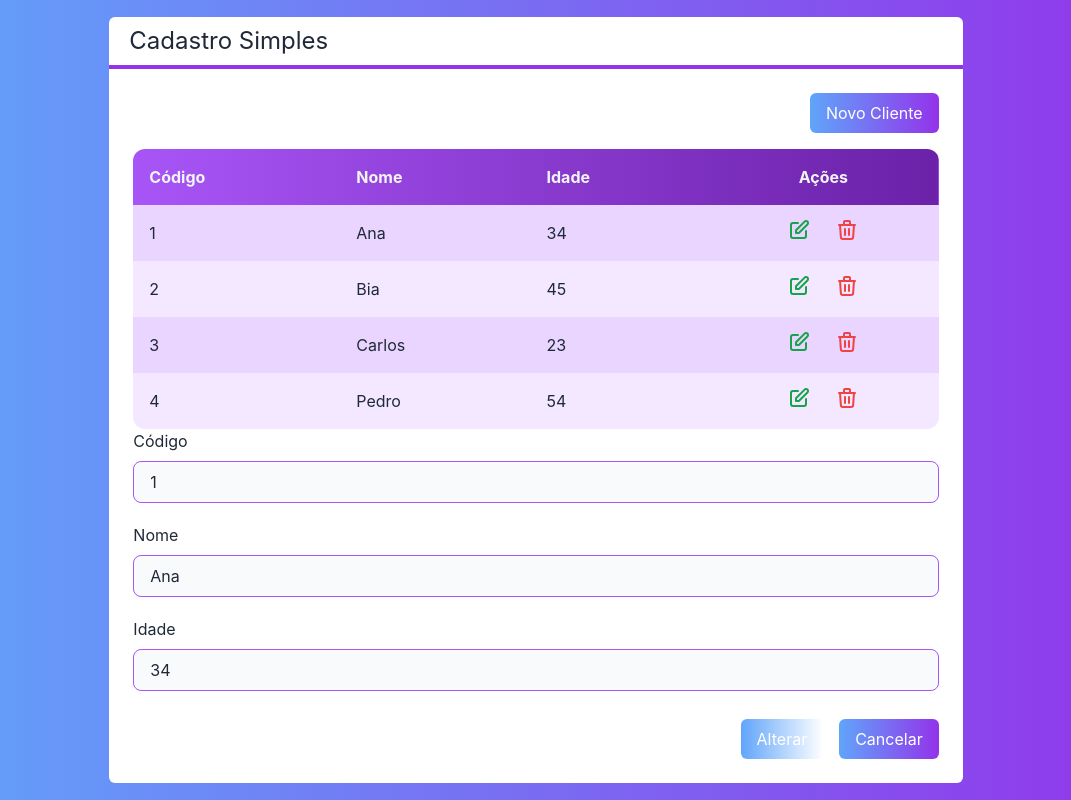
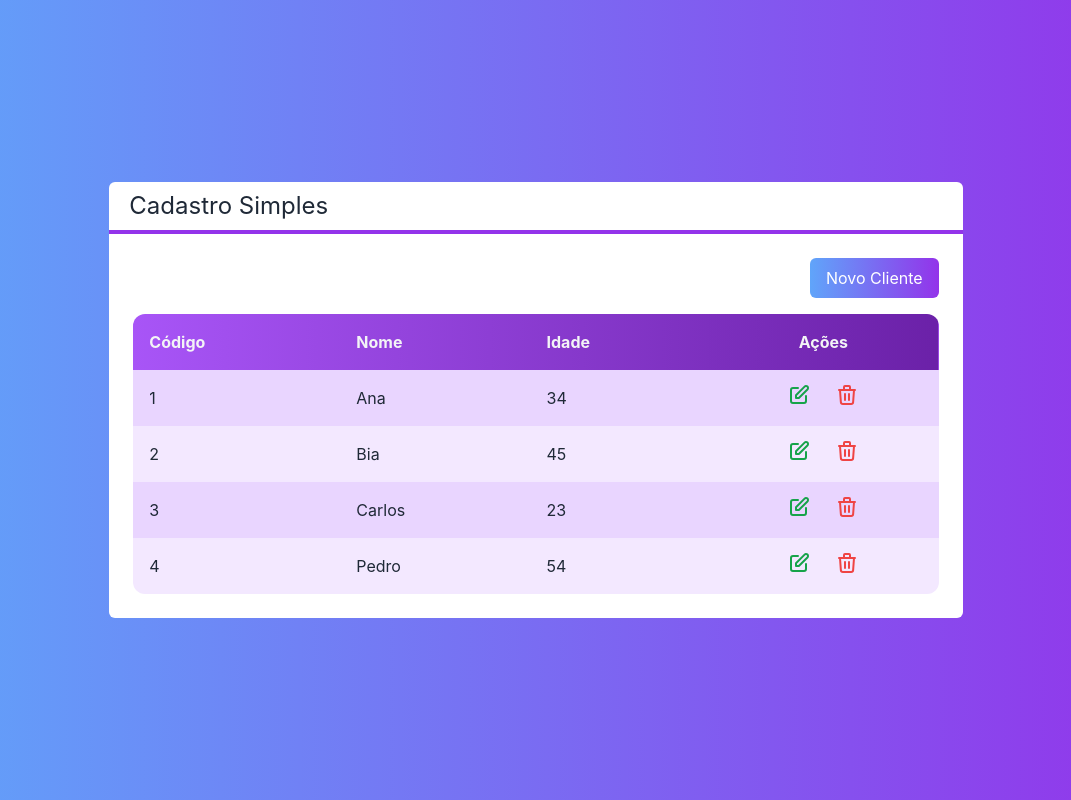
Before and after one commit to P4ul1t0s/next-crud, a Next.js app: page / in a window 1280 px wide. Shown: the whole page, without its empty margins (104-1175 px from the left). Built offline with nearby package versions, Linux system fonts and the light colour scheme.

Commit message:
Alternar entre Form e Table

```diff
--- a/src/components/Botao.tsx
+++ b/src/components/Botao.tsx
@@ -2,12 +2,13 @@ interface BotaoProps{
     cor?: string
     classname?: string
     children: any
+    onClick?: () => void
 }
 
 export default function Botao(props: BotaoProps){
     const cor = props.cor
     return(
-        <button className={`bg-gradient-to-r from-${cor}-400 to-${cor}-700 text-white px-4 py-2 rounded-md ${props.classname}`}>
+        <button onClick={props.onClick} className={`bg-gradient-to-r from-${cor}-400 to-${cor}-700 text-white px-4 py-2 rounded-md ${props.classname}`}>
             {props.children}
         </button>
     )
--- a/src/components/Formulario.tsx
+++ b/src/components/Formulario.tsx
@@ -5,6 +5,8 @@ import Entrada from "./Entrada";
 
 interface FormularioProps{
     cliente: Cliente
+    cancelado?: () => void
+    clienteMudou?: (cliente: Cliente) => void
 }
 
 export default function Formulario(props: FormularioProps){
@@ -22,8 +24,17 @@ export default function Formulario(props: FormularioProps){
             <Entrada texto="Nome" valor={nome} valorMudou={setNome} className="mb-5"/>
             <Entrada texto="Idade" valor={idade} tipo={"number"} valorMudou={setIdade}/>
             <div className="flex justify-end mt-7">
-                <Botao cor="blue" classname="mr-4">{id ? 'Alterar' : 'Salvar'}</Botao>
-                <Botao cor="red">Cancelar</Botao>
+                <Botao
+                    cor="blue"
+                    classname="mr-4"
+                    onClick={() => props.clienteMudou?.(new Cliente(nome, +idade, id))}>
+                    {id ? 'Alterar' : 'Salvar'}
+                </Botao>
+                <Botao
+                    onClick={props.cancelado}
+                    cor="red">
+                    Cancelar
+                </Botao>
             </div>
         </div>
     )
--- a/src/pages/index.tsx
+++ b/src/pages/index.tsx
@@ -1,3 +1,4 @@
+import { useState } from 'react'
 import Botao from '../components/Botao'
 import Formulario from '../components/Formulario'
 import Layout from '../components/Layout'
@@ -5,6 +6,7 @@ import Tabela from '../components/Tabela'
 import Cliente from '../core/Cliente'
 
 export default function Home() {
+    const [visivel, setVisivel] = useState<'tabela' | 'form'>('tabela')
     const clientes = [
         new Cliente("Ana", 34, "1"),
         new Cliente("Bia", 45, "2"),
@@ -20,14 +22,38 @@ export default function Home() {
         console.log(cliente.nome + " excluido")
     }
 
+    function salvarCliente(cliente: Cliente){
+        console.log(cliente)
+    }
+
     return (
         <div className="flex h-screen justify-center items-center bg-gradient-to-r from-blue-400 to-purple-600 text-white">
             <Layout titulo="Cadastro Simples">
-                <div className="flex justify-end">
-                    <Botao cor="green" classname="mb-4">Novo Cliente</Botao>
-                </div>
-                <Tabela clientes={clientes} clienteSelecionado={clienteSelecionado} clienteExcluido={clienteExcluido}></Tabela>
-                <Formulario cliente={clientes[0]}/>
+                {visivel === 'tabela' ? (
+                    <>
+                        <div className="flex justify-end">
+                            <Botao
+                                onClick={() => setVisivel('form')}
+                                cor="green"
+                                classname="mb-4">
+                                Novo Cliente
+                            </Botao>
+                        </div>
+                        <Tabela
+                            clientes={clientes}
+                            clienteSelecionado={clienteSelecionado}
+                            clienteExcluido={clienteExcluido}>
+                        </Tabela>
+                    </>
+                ) : (
+                    <>
+                        <Formulario
+                            cliente={clientes[0]}
+                            clienteMudou={salvarCliente}
+                            cancelado={() => setVisivel('tabela')}
+                        />
+                    </>
+                )}
             </Layout>
         </div>
     )
```
